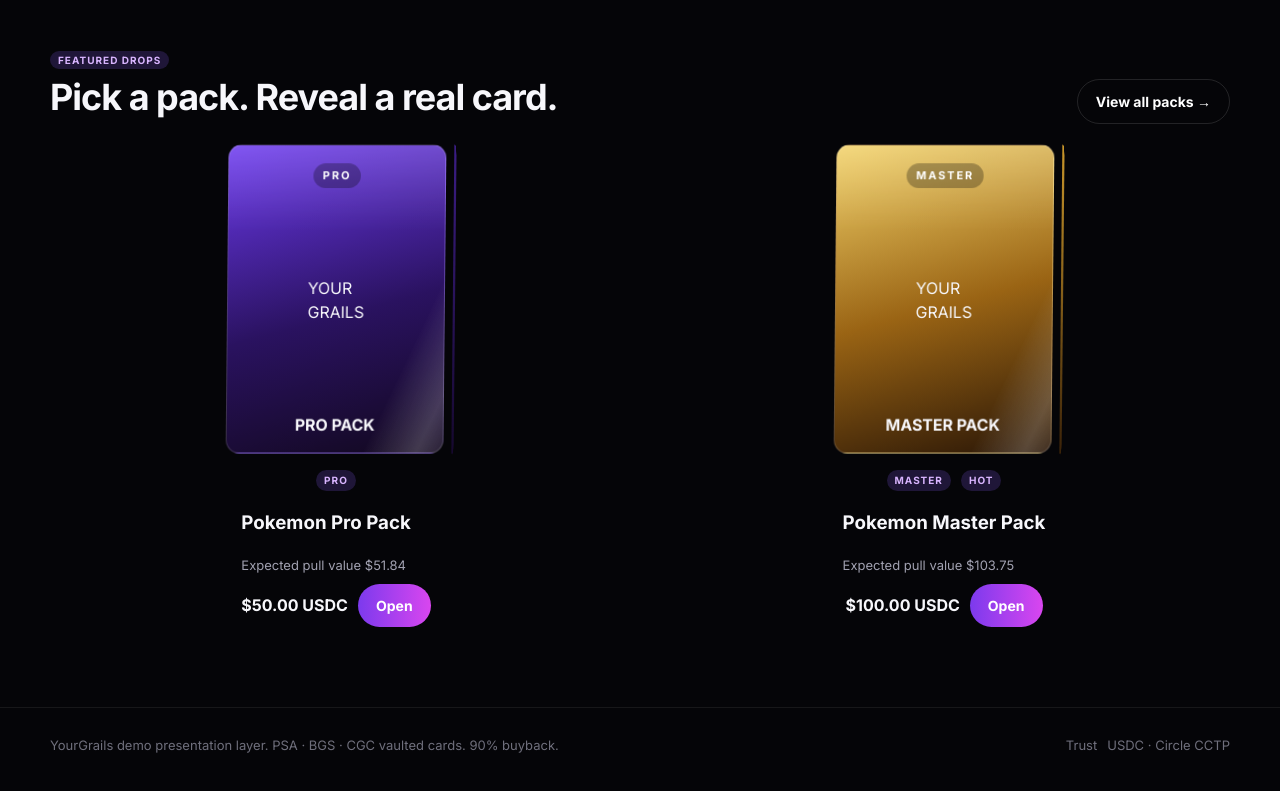
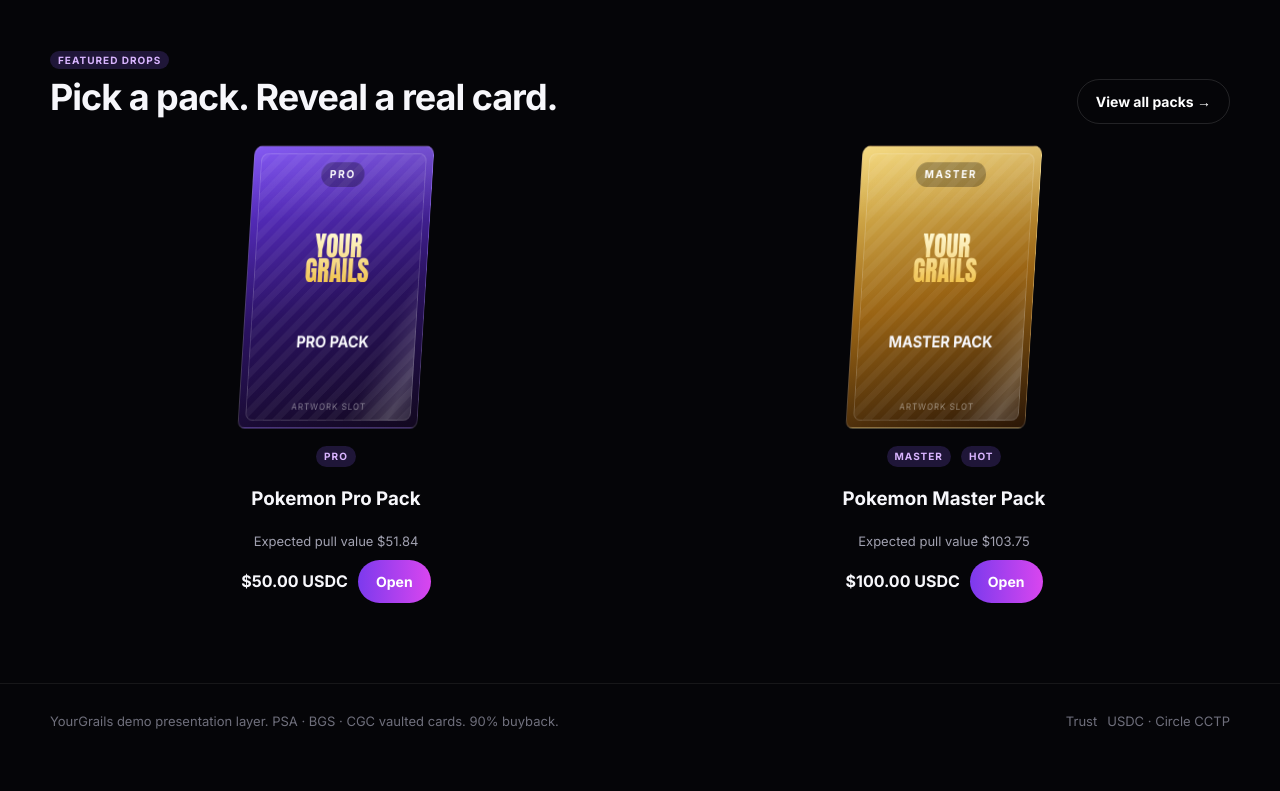
Before and after one commit to VoidcallerOC/Your-Grails, a React (Vite) app: page / in a window 1280 px wide. Shown: the part 1149-1940 px from the top of the page. Built offline with nearby package versions, Linux system fonts and the light colour scheme.

Commit message:
3D pack box: front/back/sides/lid + idle yaw so thickness reads at rest

```diff
--- a/src/Packs3D.jsx
+++ b/src/Packs3D.jsx
@@ -1,5 +1,7 @@
 import { useEffect, useRef, useState } from 'react'
 import { PACKS } from './data'
+
+const IDLE = 'rotateY(-26deg) rotateX(8deg)'
 
 function PackArt({ tier }) {
   return <Pack3D tier={tier} decorative />
@@ -14,19 +16,20 @@
     const r = ref.current.getBoundingClientRect()
     const x = (e.clientX - r.left) / r.width - 0.5
     const y = (e.clientY - r.top) / r.height - 0.5
-    ref.current.style.transform = `rotateY(${x * 16}deg) rotateX(${-y * 10}deg) translateZ(${hot ? 18 : 0}px)`
+    ref.current.style.transform = `rotateY(${-26 + x * 18}deg) rotateX(${8 - y * 10}deg) translateZ(${hot ? 16 : 0}px)`
   }
   const reset = () => {
     if (!ref.current) return
-    ref.current.style.transform = 'rotateY(-8deg) rotateX(4deg)'
+    ref.current.style.transform = IDLE
     setHot(false)
   }
   useEffect(() => { reset() }, [])
   const label = pack ? `${pack.name}, ${pack.tier} tier, $${pack.price} USDC` : `${tier} pack`
   const open = () => { if (onOpen && pack) onOpen(pack) }
+  const t = (tier || 'PRO').toLowerCase()
   return (
     <div
-      className={`pack-3d tier-${(tier || 'PRO').toLowerCase()} ${hot ? 'is-hot' : ''}`}
+      className={`pack-3d tier-${t} ${hot ? 'is-hot' : ''}`}
       ref={ref}
       role={decorative ? undefined : 'button'}
       tabIndex={decorative ? -1 : 0}
@@ -39,14 +42,18 @@
       onClick={decorative ? undefined : open}
       onKeyDown={(e) => { if (!decorative && (e.key === 'Enter' || e.key === ' ')) { e.preventDefault(); open() } }}
     >
-      <div className="edge" />
-      <div className="face">
+      <div className="pk face">
         <span className="pack-tier">{tier}</span>
         <div className="brand">YOUR<br/>GRAILS</div>
         <strong>{tier} PACK</strong>
+        <span className="art-slot">Artwork slot</span>
       </div>
-      <div className="foil" />
-      <div className="shine" />
+      <div className="pk back" aria-hidden="true" />
+      <div className="pk side side-r" aria-hidden="true" />
+      <div className="pk side side-l" aria-hidden="true" />
+      <div className="pk lid" aria-hidden="true" />
+      <div className="pk foil" aria-hidden="true" />
+      <div className="pk shine" aria-hidden="true" />
     </div>
   )
 }
--- a/src/packs.css
+++ b/src/packs.css
@@ -1,12 +1,33 @@
-/* imported from index.css — 3D pack rail */
-.pack-rail { display: grid; grid-template-columns: repeat(2, minmax(260px, 1fr)); gap: 36px; align-items: end; perspective: 1200px; }
+.pack-rail { display: grid; grid-template-columns: repeat(2, minmax(240px, 1fr)); gap: 36px; align-items: end; perspective: 1400px; }
 .pack-slot { display: flex; flex-direction: column; align-items: center; gap: 16px; }
-.pack-3d { width: 220px; height: 310px; position: relative; transform-style: preserve-3d; transition: transform .35s ease, filter .35s ease; cursor: pointer; outline: none; }
-.pack-3d .face, .pack-3d .edge, .pack-3d .foil, .pack-3d .shine { position: absolute; inset: 0; border-radius: 14px; transform-style: preserve-3d; }
-.pack-3d .face { background: linear-gradient(180deg, rgba(255,255,255,.14), transparent 28%), var(--pack-face); border: 1px solid rgba(255,255,255,.16); display: flex; flex-direction: column; align-items: center; justify-content: space-between; padding: 18px 14px 16px; }
-.pack-3d .edge { width: 16px; left: auto; right: -16px; border-radius: 0 10px 10px 0; background: var(--pack-edge); transform: rotateY(90deg) translateZ(8px); transform-origin: left center; }
-.pack-3d.tier-pro { --pack-face: linear-gradient(165deg, #6d3af0, #2a1260 55%, #12081f); --pack-edge: linear-gradient(#3b1d86, #16082e); --pack-glow: rgba(124,58,237,.35); }
+.pack-meta { text-align: center; width: min(280px, 100%); }
+.pack-3d {
+  --d: 22px; width: 200px; height: 286px; position: relative;
+  transform-style: preserve-3d; transform: rotateY(-26deg) rotateX(8deg);
+  transition: transform .35s ease, filter .35s ease; cursor: pointer; outline: none;
+}
+.pack-3d.is-hot { z-index: 2; filter: drop-shadow(18px 28px 28px var(--pack-glow)); }
+.pack-3d .pk { position: absolute; transform-style: preserve-3d; }
+.pack-3d .face {
+  inset: 0; border-radius: 10px 10px 8px 8px;
+  background: linear-gradient(180deg, rgba(255,255,255,.16), transparent 26%), var(--pack-art, var(--pack-face));
+  border: 1px solid rgba(255,255,255,.18);
+  display: flex; flex-direction: column; align-items: center; justify-content: space-between;
+  padding: 16px 12px 14px; transform: translateZ(calc(var(--d) / 2)); backface-visibility: hidden;
+}
+.pack-3d .back { inset: 0; border-radius: 10px; background: var(--pack-edge); transform: rotateY(180deg) translateZ(calc(var(--d) / 2)); }
+.pack-3d .side { top: 0; height: 100%; width: var(--d); background: var(--pack-edge); }
+.pack-3d .side-r { right: 0; transform-origin: right center; transform: rotateY(90deg) translateZ(calc(var(--d) / -2)); }
+.pack-3d .side-l { left: 0; transform-origin: left center; transform: rotateY(-90deg) translateZ(calc(var(--d) / -2)); }
+.pack-3d .lid { left: 0; right: 0; top: 0; height: var(--d); background: var(--pack-edge); transform-origin: top center; transform: rotateX(90deg) translateZ(calc(var(--d) / -2)); }
+.pack-3d .foil, .pack-3d .shine { inset: 8px; border-radius: 8px; pointer-events: none; transform: translateZ(calc(var(--d) / 2 + 1px)); }
+.pack-3d .foil { border: 1px solid rgba(255,255,255,.16); background: repeating-linear-gradient(135deg, rgba(255,255,255,.05) 0 7px, transparent 7px 14px); }
+.pack-3d .shine { background: linear-gradient(115deg, transparent 42%, rgba(255,255,255,.28) 50%, transparent 58%); mix-blend-mode: screen; }
+.pack-3d .art-slot { font-size: 9px; letter-spacing: 1px; text-transform: uppercase; color: rgba(255,255,255,.45); }
+.pack-3d .brand { font-family: Impact, sans-serif; font-size: 28px; line-height: .88; text-align: center; background: linear-gradient(#fff8d0, #f0c14b); -webkit-background-clip: text; background-clip: text; color: transparent; }
+.pack-3d.tier-pro { --pack-face: linear-gradient(165deg, #6d3af0, #2a1260 55%, #12081f); --pack-edge: linear-gradient(#4a2488, #14061f); --pack-glow: rgba(124,58,237,.35); }
 .pack-3d.tier-master { --pack-face: linear-gradient(165deg, #f3d36a, #9a6414 52%, #2a1606); --pack-edge: linear-gradient(#c9962a, #3a2208); --pack-glow: rgba(232,193,74,.32); }
-.pack-3d.is-hot { z-index: 2; filter: drop-shadow(0 22px 36px var(--pack-glow)); }
-@media (max-width: 800px) { .pack-rail { display: flex; overflow-x: auto; scroll-snap-type: x mandatory; gap: 20px; } .pack-slot { scroll-snap-align: center; min-width: 240px; } }
+@media (max-width: 800px) {
+  .pack-rail { display: flex; overflow-x: auto; gap: 20px; padding: 8px 4px 24px; }
+}
 @media (prefers-reduced-motion: reduce) { .pack-3d { transition: none; } }
```
